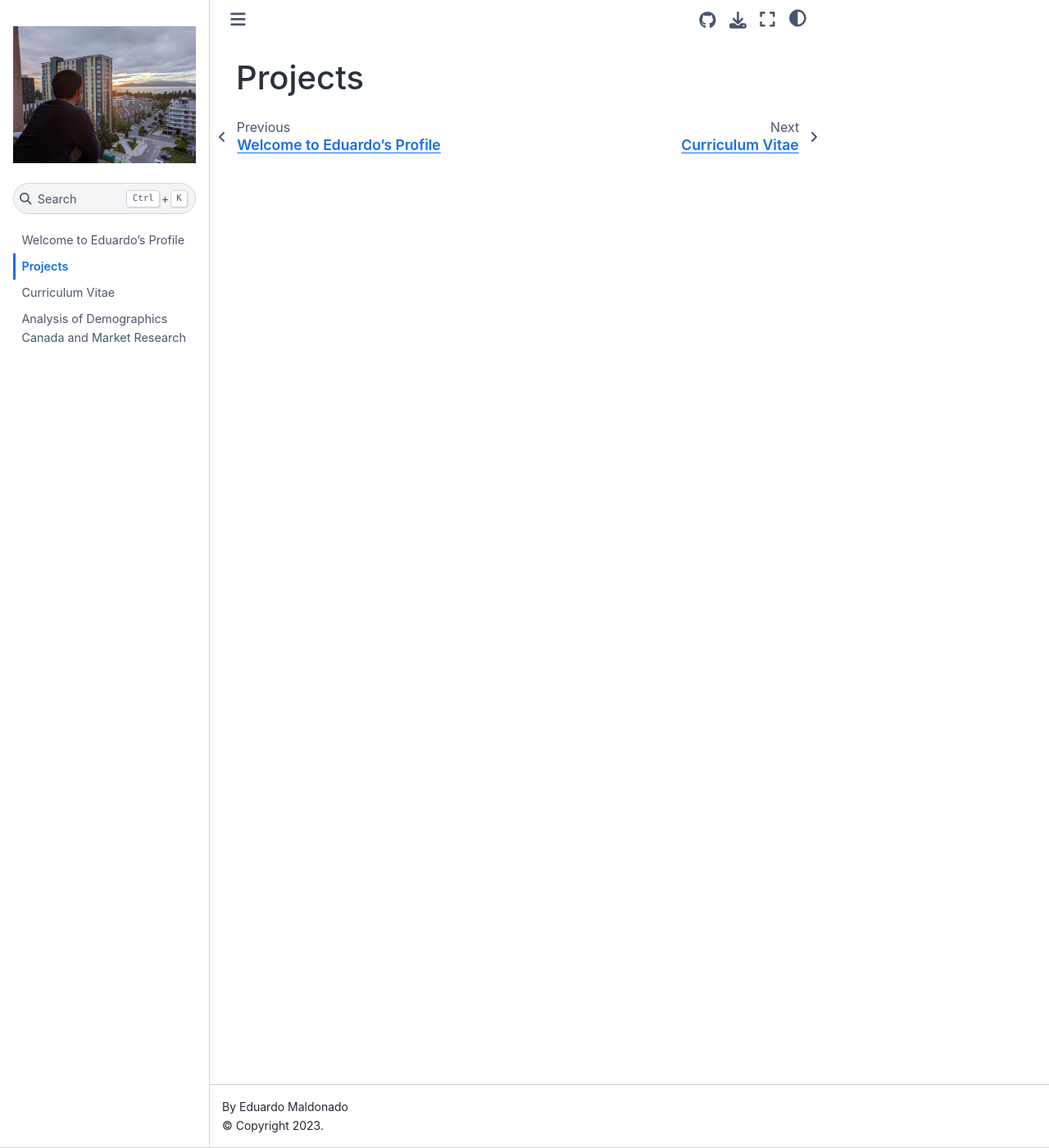
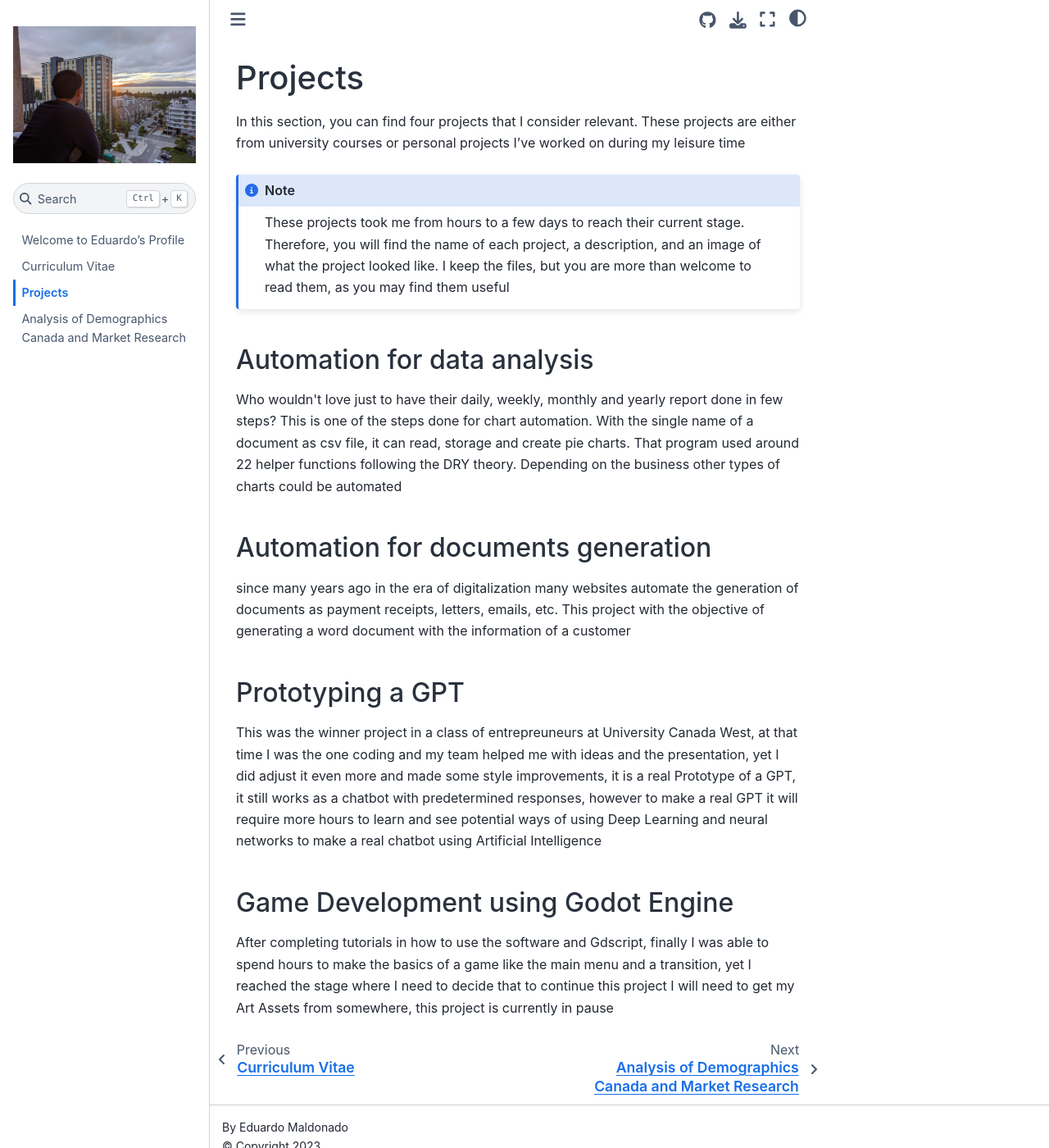
Before and after one commit to filiusincaelo/Eduardo-s-Profile, a Jupyter Book: the page built from about_me.md, in a window 1280 px wide and 1400 px high. Shown: the whole window at 82% size. Built offline with Jupyter Book 1.0.4 settings and Sphinx 7.4.7 and the Sphinx Book theme 1.1.4, drawn with Linux system fonts in a browser that asks for light colours.

Commit message:
Tried to update files and fix toc index order

````diff
--- a/_toc.yml
+++ b/_toc.yml
@@ -4,6 +4,6 @@
 format: jb-book
 root: intro
 chapters:
+- file: cv
 - file: about_me
-- file: cv
 - file: analysisexample
--- a/about_me.md
+++ b/about_me.md
@@ -1 +1,20 @@
 # Projects
+
+<p> In this section, you can find four projects that I consider relevant. These projects are either from university courses or personal projects I’ve worked on during my leisure time <p/>
+
+```{note}
+These projects took me from hours to a few days to reach their current stage. Therefore, you will find the name of each project, a description, and an image of what the project looked like. I keep the files, but you are more than welcome to read them, as you may find them useful
+```
+
+<h2> Automation for data analysis </h2>
+<p> Who wouldn't love just to have their daily, weekly, monthly and yearly report done in few steps? This is one of the steps done for chart automation. With the single name of a document as csv file, it can read, storage and create pie charts. That program used around 22 helper functions following the DRY theory. Depending on the business other types of charts could be automated <p/>
+
+<h2> Automation for documents generation </h2>
+<p> since many years ago in the era of digitalization many websites automate the generation of documents as payment receipts, letters, emails, etc. This project with the objective of generating a word document
+with the information of a customer <p/>
+
+<h2> Prototyping a GPT </h2>
+<p> This was the winner project in a class of entrepreuneurs at University Canada West, at that time I was the one coding and my team helped me with ideas and the presentation, yet I did adjust it even more and made some style improvements, it is a real Prototype of a GPT, it still works as a chatbot with predetermined responses, however to make a real GPT it will require more hours to learn and see potential ways of using Deep Learning and neural networks to make a real chatbot using Artificial Intelligence <p/>
+
+<h2> Game Development using Godot Engine </h2>
+<p> After completing tutorials in how to use the software and Gdscript, finally I was able to spend hours to make the basics of a game like the main menu and a transition, yet I reached the stage where I need to decide that to continue this project I will need to get my Art Assets from somewhere, this project is currently in pause <p/>
````
Also changed, not shown: intro.md (+4 -0 lines).
